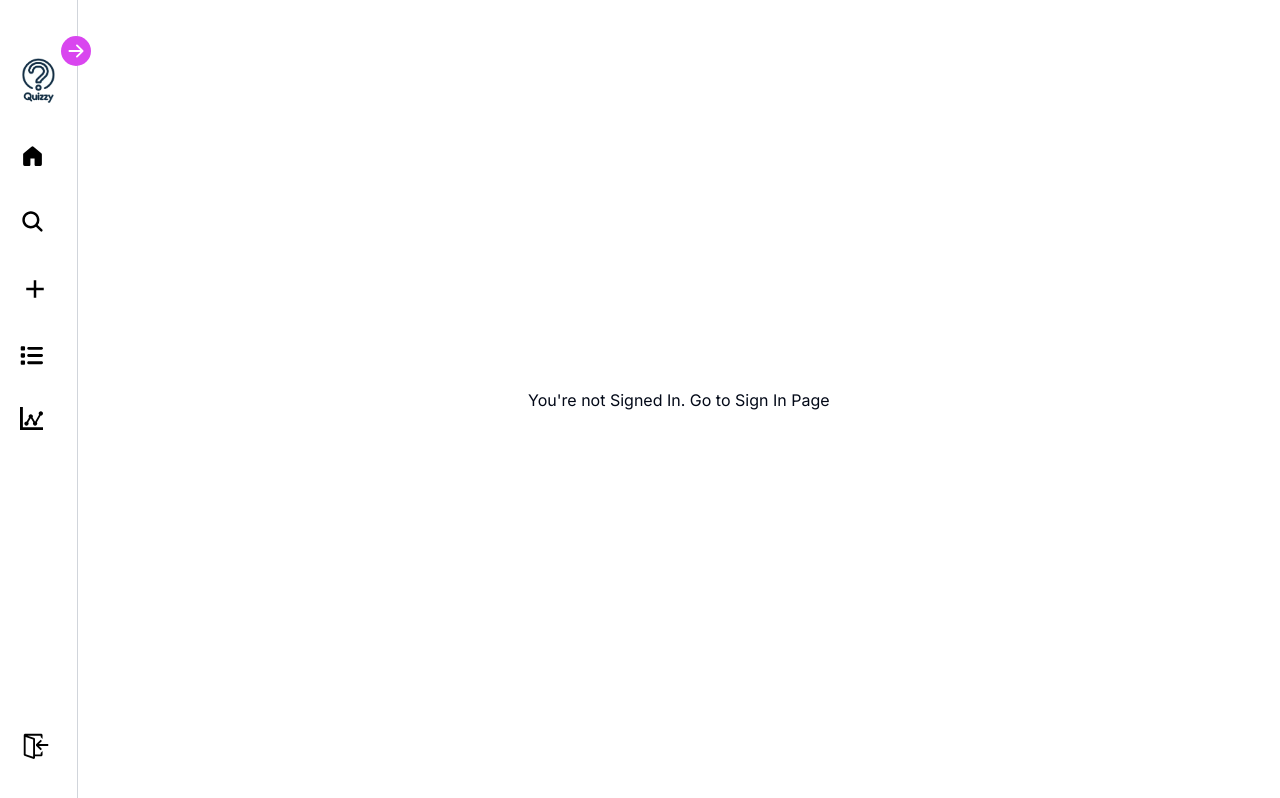
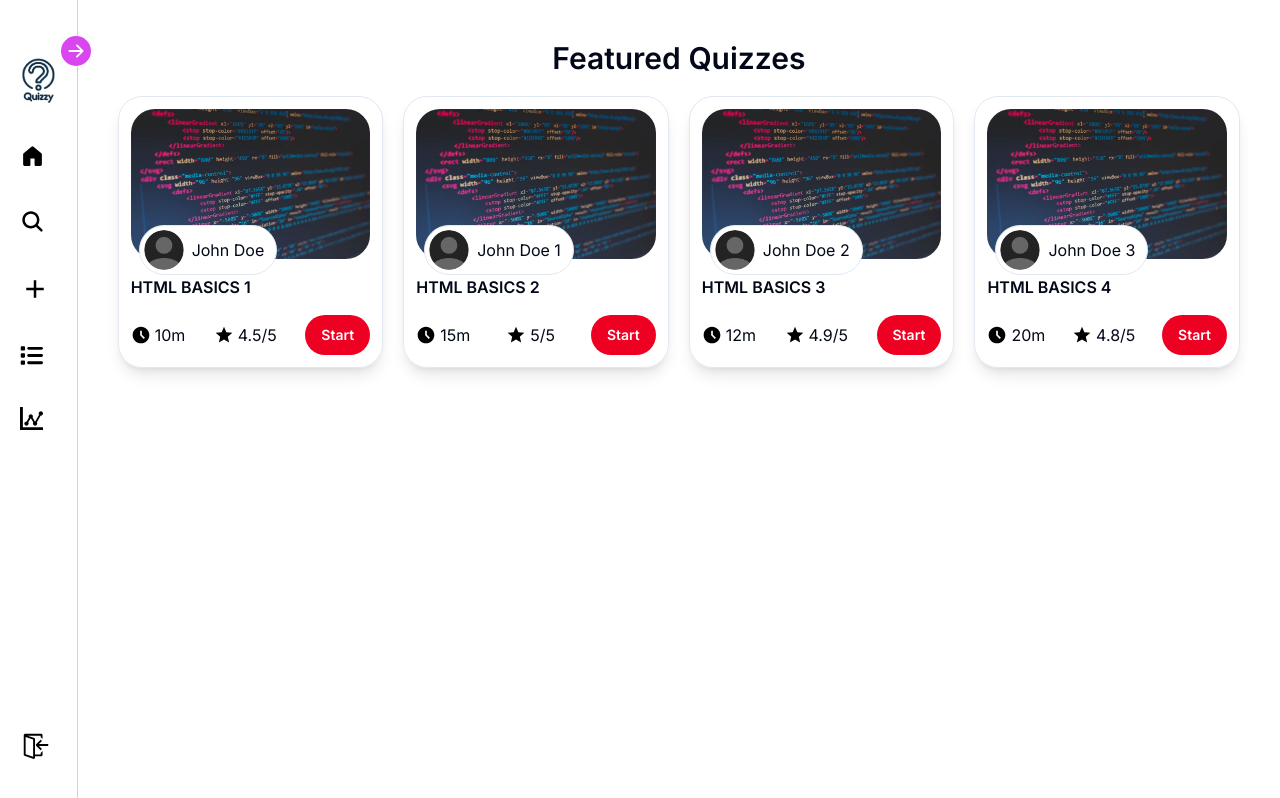
Before and after one commit to DevAdeelAhmad/quiz-app, a Next.js app: page / in a window 1280 px wide. Shown: the top 798 px of the page. Built offline with nearby package versions, Linux system fonts and the light colour scheme; no server answers.

Commit message:
Featured Quizzes

```diff
--- /dev/null
+++ b/src/app/create/page.tsx
@@ -0,0 +1,11 @@
+import React from 'react'
+
+const CreateQuizPage = () => {
+    return (
+        <main>
+            Create Quiz Page
+        </main>
+    )
+}
+
+export default CreateQuizPage
--- a/src/app/page.tsx
+++ b/src/app/page.tsx
@@ -1,7 +1,7 @@
 "use client"
-import Sidebar from "@/components/commons/Sidebar"
+import Sidebar from "@/components/commons/Sidebar";
+import FeaturedQuizzes from "@/components/homepage/FeaturedQuizzes";
 import { UserAuth } from "@/context/AuthContext";
-import Link from "next/link";
 import { useEffect, useState } from "react";
 export default function Home() {
   const { user } = UserAuth()
@@ -18,16 +18,19 @@ export default function Home() {
   return (
     <main className="min-h-screen w-full flex">
       <Sidebar />
-      <section className="flex items-center justify-center min-h-screen w-full">
-        {loading ? null : !user ? (
-          <Link href='/signin'>You{"'"}re not Signed In. Go to Sign In Page</Link>
-        ) : (
-          <div className="flex flex-col gap-2 items-center justify-center">
-            <span>Welcome Back</span>
-            <span>You{"'"}re signed in with email : {user.email}</span>
-          </div>
-        )}
-      </section>
+      <div className="flex flex-col min-h-screen w-full items-center">
+        <FeaturedQuizzes />
+        <div className="min-h-screen w-full"></div>
+      </div>
     </main >
   );
 }
+
+{/* {loading ? null : !user ? (
+    <Link href='/signin'>You{"'"}re not Signed In. Go to Sign In Page</Link>
+  ) : (
+    <div className="flex flex-col gap-2 items-center justify-center">
+      <span>Welcome Back</span>
+      <span>You{"'"}re signed in with email : {user.email}</span>
+    </div>
+  )} */}
--- a/src/components/commons/Sidebar.tsx
+++ b/src/components/commons/Sidebar.tsx
@@ -33,7 +33,7 @@ const Sidebar = () => {
             <BsArrowLeftShort className={`text-white bg-fuchsia-500 text-3xl rounded-full cursor-pointer absolute -right-[14px] top-9 transition-all duration-300 ${!open && "rotate-180"}`} onClick={handleSidebar} />
             <Link className='flex items-center gap-2 duration-300 w-full justify-center' href='/'>
                 <Image src='/assets/logo-transparent.png' width={38} height={38} alt='logo' />
-                <span className={`italic font-semibold ${open ? "flex" : "hidden"}`}>Quizify</span>
+                <span className={`font-semibold ${open ? "flex" : "hidden"}`}>Quizify</span>
             </Link>
             <div className="flex flex-col gap-10 pt-10 w-full">
                 <Link className='flex items-center gap-2' href="/">
--- /dev/null
+++ b/src/components/homepage/FeaturedQuizzes.tsx
@@ -0,0 +1,51 @@
+import SingleFeaturedQuiz from './SingleFeaturedQuiz'
+
+const data = [
+    {
+        creatorName: "John Doe",
+        quizName: "HTML Basics 1",
+        time: "10m",
+        rating: 4.5,
+        quizImageUrl: "/assets/quiz-img-temp.jpg",
+        creatorImgUrl: "/assets/pfp.png"
+    },
+    {
+        creatorName: "John Doe 1",
+        quizName: "HTML Basics 2",
+        time: "15m",
+        rating: 5,
+        quizImageUrl: "/assets/quiz-img-temp.jpg",
+        creatorImgUrl: "/assets/pfp.png"
+    },
+    {
+        creatorName: "John Doe 2",
+        quizName: "HTML Basics 3",
+        time: "12m",
+        rating: 4.9,
+        quizImageUrl: "/assets/quiz-img-temp.jpg",
+        creatorImgUrl: "/assets/pfp.png"
+    },
+    {
+        creatorName: "John Doe 3",
+        quizName: "HTML Basics 4",
+        time: "20m",
+        rating: 4.8,
+        quizImageUrl: "/assets/quiz-img-temp.jpg",
+        creatorImgUrl: "/assets/pfp.png"
+    },
+]
+
+const FeaturedQuizzes = () => {
+    return (
+        <section className='flex flex-col gap-5 p-10 items-center'>
+            <h1 className='text-3xl font-semibold'>Featured Quizzes</h1>
+            <div className="flex gap-5 flex-wrap items-center justify-center w-full">
+                {data.map((quiz, index) => (
+                    <SingleFeaturedQuiz key={index} creatorImgUrl={quiz.creatorImgUrl} creatorName={quiz.creatorName} quizName={quiz.quizName} quizImageUrl={quiz.quizImageUrl} rating={quiz.rating} time={quiz.time} />
+                ))}
+            </div>
+        </section>
+    )
+}
+
+export default FeaturedQuizzes
--- /dev/null
+++ b/src/components/homepage/SingleFeaturedQuiz.tsx
@@ -0,0 +1,40 @@
+import Image from 'next/image';
+import { MdAccessTimeFilled, MdOutlineStarPurple500 } from "react-icons/md";
+import { Button } from '../ui/button';
+
+interface SingleFeaturedQuizProps {
+    creatorName: string,
+    creatorImgUrl: string,
+    quizName: string,
+    time: string,
+    rating: number,
+    quizImageUrl: string
+}
+
+const SingleFeaturedQuiz = ({ creatorName, quizName, time, rating, quizImageUrl, creatorImgUrl }: SingleFeaturedQuizProps) => {
+    return (
+        <div className='flex flex-1 flex-col gap-4 rounded-3xl border shadow-lg p-3 max-w-[320px]'>
+            <div className="relative">
+                <Image className='rounded-3xl !w-[300px] !h-[150px]' src={quizImageUrl} width={300} height={300} alt='Quiz Image' />
+                <div className='absolute -bottom-4 left-2 p-1 border rounded-full bg-white flex items-center gap-2'>
+                    <Image className='rounded-full w-[40px] h-[40px]' src={creatorImgUrl} width={50} height={50} alt='Creator Profile Image' />
+                    <span className='pr-2'>{creatorName}</span>
+                </div>
+            </div>
+            <h1 className='font-semibold uppercase'>{quizName}</h1>
+            <div className="flex gap-3 items-center justify-between w-full">
+                <div className='flex gap-1 items-center'>
+                    <MdAccessTimeFilled size={20} color='black' />
+                    <span>{time}</span>
+                </div>
+                <div className='flex gap-1 items-center'>
+                    <MdOutlineStarPurple500 size={20} color='black' />
+                    <span>{rating}/5</span>
+                </div>
+                <Button className='bg-[#ee0022] text-white font-semibold rounded-3xl hover:bg-[#ee0022]/60'>Start</Button>
+            </div>
+        </div>
+    )
+}
+
+export default SingleFeaturedQuiz
--- a/src/context/AuthContext.tsx
+++ b/src/context/AuthContext.tsx
@@ -1,14 +1,20 @@
-"use client"
-import { createContext, ReactNode, useState, useEffect, FC, useContext } from "react";
+"use client";
+import { auth } from "@/lib/firebase";
 import {
-  signInWithPopup,
-  signOut,
-  onAuthStateChanged,
   GoogleAuthProvider,
   getRedirectResult,
+  onAuthStateChanged,
   signInWithRedirect,
+  signOut,
 } from "firebase/auth";
-import { auth } from "@/lib/firebase";
+import {
+  FC,
+  ReactNode,
+  createContext,
+  useContext,
+  useEffect,
+  useState,
+} from "react";
 
 interface AuthContextProps {
   user: any;
@@ -29,7 +35,9 @@ export const AuthContextProvider: FC<AuthContextProviderProps> = ({
 
   const googleSignIn = () => {
     const provider = new GoogleAuthProvider();
-    signInWithRedirect(auth, provider);
+    signInWithRedirect(auth, provider).catch((error) => {
+      console.error("Google Sign-In Error:", error);
+    });
   };
 
   const signout = () => {
@@ -40,8 +48,8 @@ export const AuthContextProvider: FC<AuthContextProviderProps> = ({
     const unsubscribe = onAuthStateChanged(auth, (currentUser) => {
       setUser(currentUser);
     });
-    return () => unsubscribe();
-  }, [user]);
+    return unsubscribe;
+  }, []);
 
   useEffect(() => {
     const handleRedirectResult = async () => {
@@ -51,7 +59,7 @@ export const AuthContextProvider: FC<AuthContextProviderProps> = ({
           setUser(result.user);
         }
       } catch (error) {
-        console.log(error);
+        console.error("Redirect Result Error:", error);
       }
     };
 
@@ -68,7 +76,9 @@ export const AuthContextProvider: FC<AuthContextProviderProps> = ({
 export const UserAuth = () => {
   const context = useContext(AuthContext);
   if (context === undefined) {
-    throw new Error("useUserAuth must be used within an AuthContextProvider");
+    throw new Error(
+      "useUserAuth must be used within an AuthContextProvider"
+    );
   }
   return context;
 };
--- a/tailwind.config.ts
+++ b/tailwind.config.ts
@@ -1,13 +1,13 @@
-import type { Config } from "tailwindcss"
+import type { Config } from "tailwindcss";
 
 const config = {
   darkMode: ["class"],
   content: [
-    './pages/**/*.{ts,tsx}',
-    './components/**/*.{ts,tsx}',
-    './app/**/*.{ts,tsx}',
-    './src/**/*.{ts,tsx}',
-	],
+    "./pages/**/*.{ts,tsx}",
+    "./components/**/*.{ts,tsx}",
+    "./app/**/*.{ts,tsx}",
+    "./src/**/*.{ts,tsx}",
+  ],
   prefix: "",
   theme: {
     container: {
@@ -19,6 +19,11 @@ const config = {
     },
     extend: {
       colors: {
+        first: "#f7a400",
+        second: "#3a9efd",
+        third: "#3e4491",
+        fourth: "#292a73",
+        fifth: "#1a1b4b",
         border: "hsl(var(--border))",
         input: "hsl(var(--input))",
         ring: "hsl(var(--ring))",
@@ -75,6 +80,6 @@ const config = {
     },
   },
   plugins: [require("tailwindcss-animate")],
-} satisfies Config
+} satisfies Config;
 
-export default config
+export default config;
```
Also changed, not shown: public/assets/pfp.png (added), public/assets/quiz-img-temp.jpg (added).
